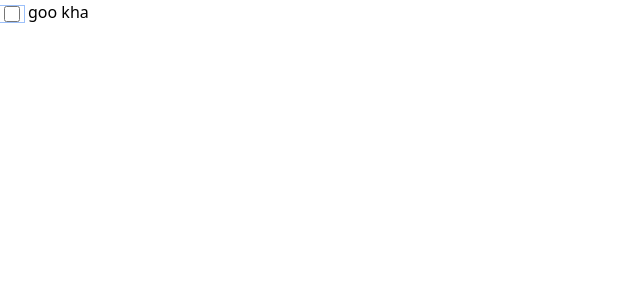
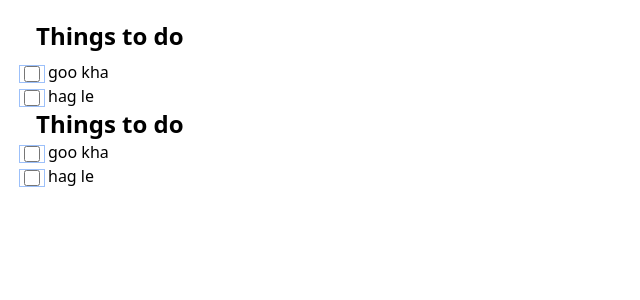
Before and after one commit to navinrangar/todoredux, a React (Vite) app: page / in a window 1280 px wide. Shown: the top 300 px of the page, without its empty margins (0-640 px from the left). Built offline with nearby package versions, Linux system fonts and the light colour scheme.

Commit message:
todolist component done

```diff
--- a/src/App.tsx
+++ b/src/App.tsx
@@ -1,14 +1,22 @@
 import { FC } from "react";
+import H2 from "./Components/H2";
 import TodoRow from "./Components/TodoRow";
+import TodoList from "./Components/TodoList";
+const todoObj = [
+  { id: 1, title: "goo kha", done: false },
 
-const todoObj = {
-  id: 1,
-  title: "goo kha",
-  done: false,
-};
+  { id: 1, title: "hag le", done: false },
+];
 
 const App: FC = () => {
-  return <TodoRow todo={todoObj} />;
+  return (
+    <div className="p-5">
+      <H2 className="ml-4 mb-2"> Things to do </H2>
+      <TodoList todos={todoObj} />
+      <H2 className="ml-4"> Things to do </H2>
+      <TodoList todos={todoObj} />
+    </div>
+  );
 };
 
 export default App;
--- a/src/Components/H2.tsx
+++ b/src/Components/H2.tsx
@@ -1,11 +1,14 @@
-import React from "react";
+import { HTMLAttributes, FC, memo } from "react";
+import cn from "classnames";
 
-function H2(props: any) {
+type H2Props = HTMLAttributes<HTMLHeadingElement>;
+
+const H2: FC<H2Props> = ({ children, className }) => {
   return (
     <>
-      <h2 className="font-semibold text-2xl px-9 py-8"> {props.children} </h2>
+      <h2 className={cn("font-semibold text-2xl", className)}>{children}</h2>
     </>
   );
-}
+};
 
-export default H2;
+export default memo(H2);
--- /dev/null
+++ b/src/Components/TodoList.tsx
@@ -0,0 +1,21 @@
+import { FC, memo } from "react";
+import { todoType } from "../Models/todoType";
+import TodoRow from "./TodoRow";
+
+type TodoListProps = {
+  todos: todoType[];
+};
+
+const TodoList: FC<TodoListProps> = ({ todos }) => {
+  return (
+    <>
+      {todos.map((t) => (
+        <TodoRow key={t.id} todo={t} />
+      ))}
+    </>
+  );
+};
+
+TodoList.defaultProps = {};
+
+export default memo(TodoList);
--- a/src/Components/TodoRow.tsx
+++ b/src/Components/TodoRow.tsx
@@ -1,16 +1,16 @@
 import { FC, memo } from "react";
 import Checkbox from "./Checkbox";
 import { RiDeleteBin5Fill } from "react-icons/ri";
-import { todoType } from "../Models/todo";
+import { todoType } from "../Models/todoType";
 import cn from "classnames";
 
-type todoProps = {
+type todoRowProps = {
   todo: todoType;
 };
 
 // // onStatusChange= (id: number, done: boolean)=> void
 
-const TodoRow: FC<todoProps> = ({ todo }) => {
+const TodoRow: FC<todoRowProps> = ({ todo }) => {
   const { done, title, id } = todo;
   //done, todo, title, id, onDelete, onStatusChange
   const onCheckboxChange = () => {
```
Also changed, not shown: src/Models/todoType.ts (renamed from src/models/todo.ts).
